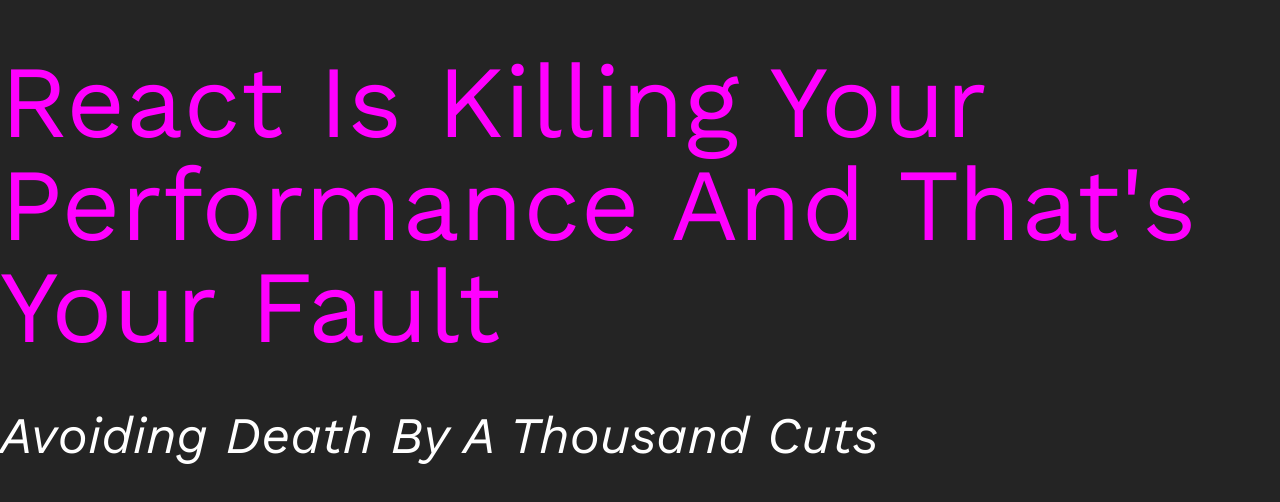
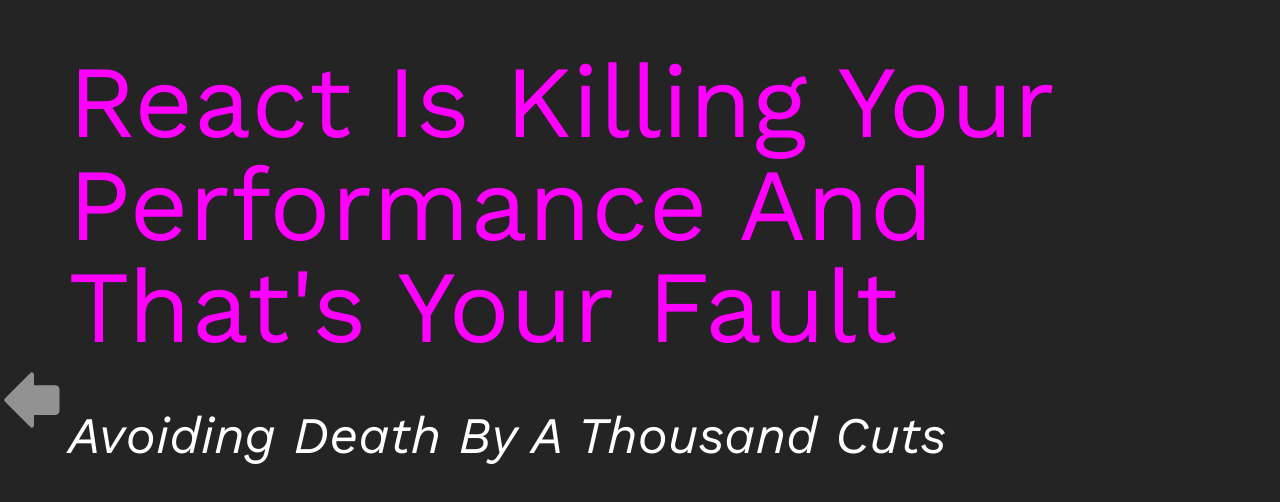
Before and after one commit to AssafKr/react-is-killing-your-performance, a React (Vite) app: page / in a window 1280 px wide. Shown: the top 502 px of the page. Built offline with nearby package versions, Linux system fonts and the light colour scheme.

Commit message:
fixed a small bug

```diff
--- a/src/components/deck/Deck.tsx
+++ b/src/components/deck/Deck.tsx
@@ -1,7 +1,6 @@
 import { ArrowFatLeft, ArrowFatRight } from "phosphor-react";
-import React, { useCallback, useEffect, useMemo, useState } from "react";
-import { useRecoilState, useRecoilValue, useSetRecoilState } from "recoil";
-import { Action } from "../../types";
+import React, { useEffect } from "react";
+import { useRecoilValue, useSetRecoilState } from "recoil";
 import {
   currSlideSelector,
   deckStateAtom,
@@ -14,7 +13,7 @@
   onNext?: () => void;
 }
 
-const AdvanceArea: React.FC<{
+const DeckControlsZone: React.FC<{
   onClick?: () => void;
   direction: "left" | "right";
 }> = ({ onClick, direction }) => {
@@ -37,9 +36,9 @@
 }) => {
   return (
     <div className="flex flex-row justify-between">
-      <AdvanceArea onClick={onPrevious} direction="left" />
+      <DeckControlsZone onClick={onPrevious} direction="left" />
       {children}
-      <AdvanceArea onClick={onNext} direction="right" />
+      <DeckControlsZone onClick={onNext} direction="right" />
     </div>
   );
 };
@@ -49,9 +48,8 @@
   const controls = useGetDeckControls();
   const setSlidesAmount = useSetRecoilState(deckStateAtom);
   useSubscribeArrowsToDeck(controls);
-  console.log("currslide", currSlide);
+
   const childrenCount = React.Children.count(children);
-  console.log("childrenCount", childrenCount);
 
   useEffect(() => {
     setSlidesAmount((prev) => ({ ...prev, slidesAmount: childrenCount }));
@@ -68,5 +66,5 @@
     childrenWithButtons = children;
   }
 
-  return <div>{(children as any)[currSlide]}</div>;
+  return <div>{childrenWithButtons}</div>;
 };
```
